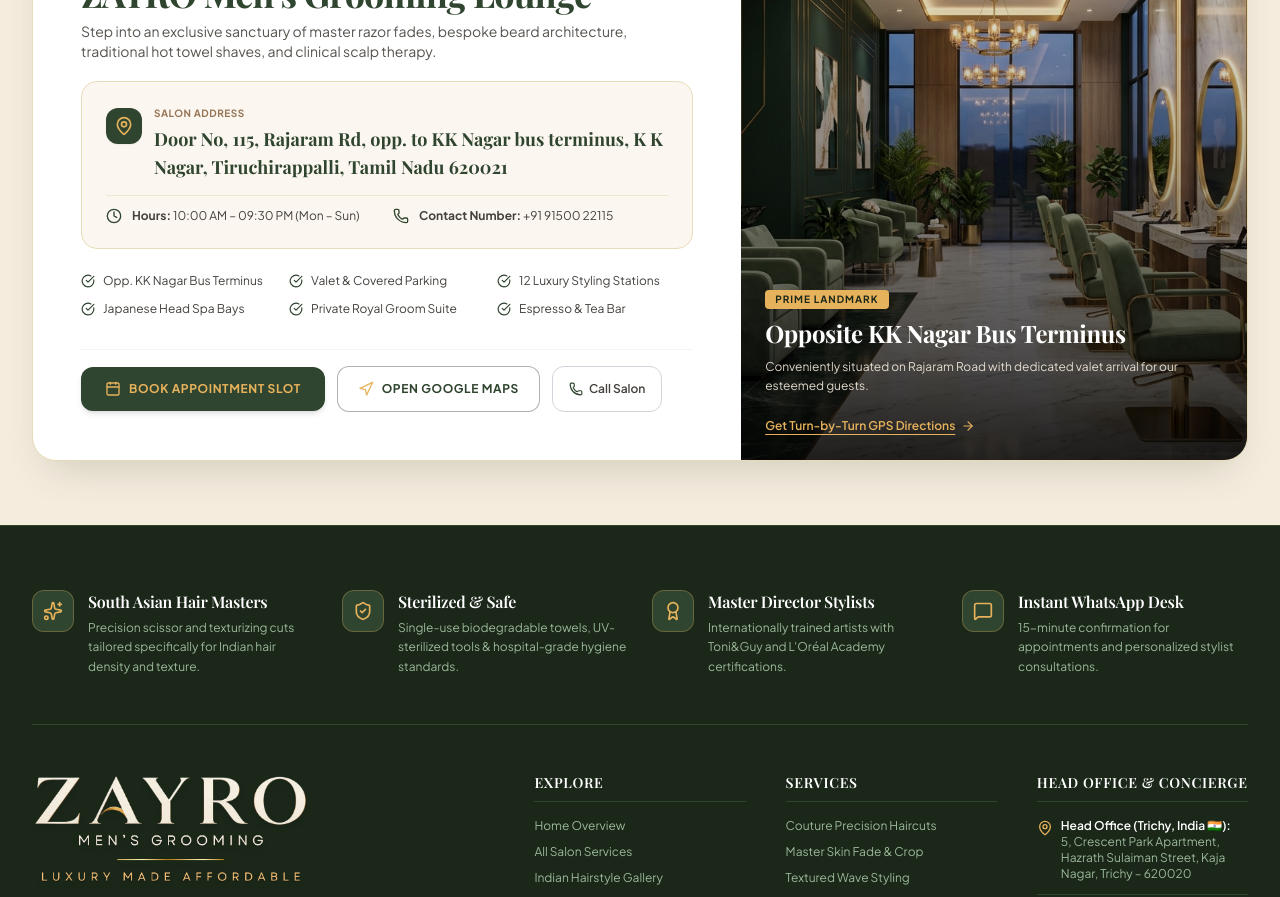
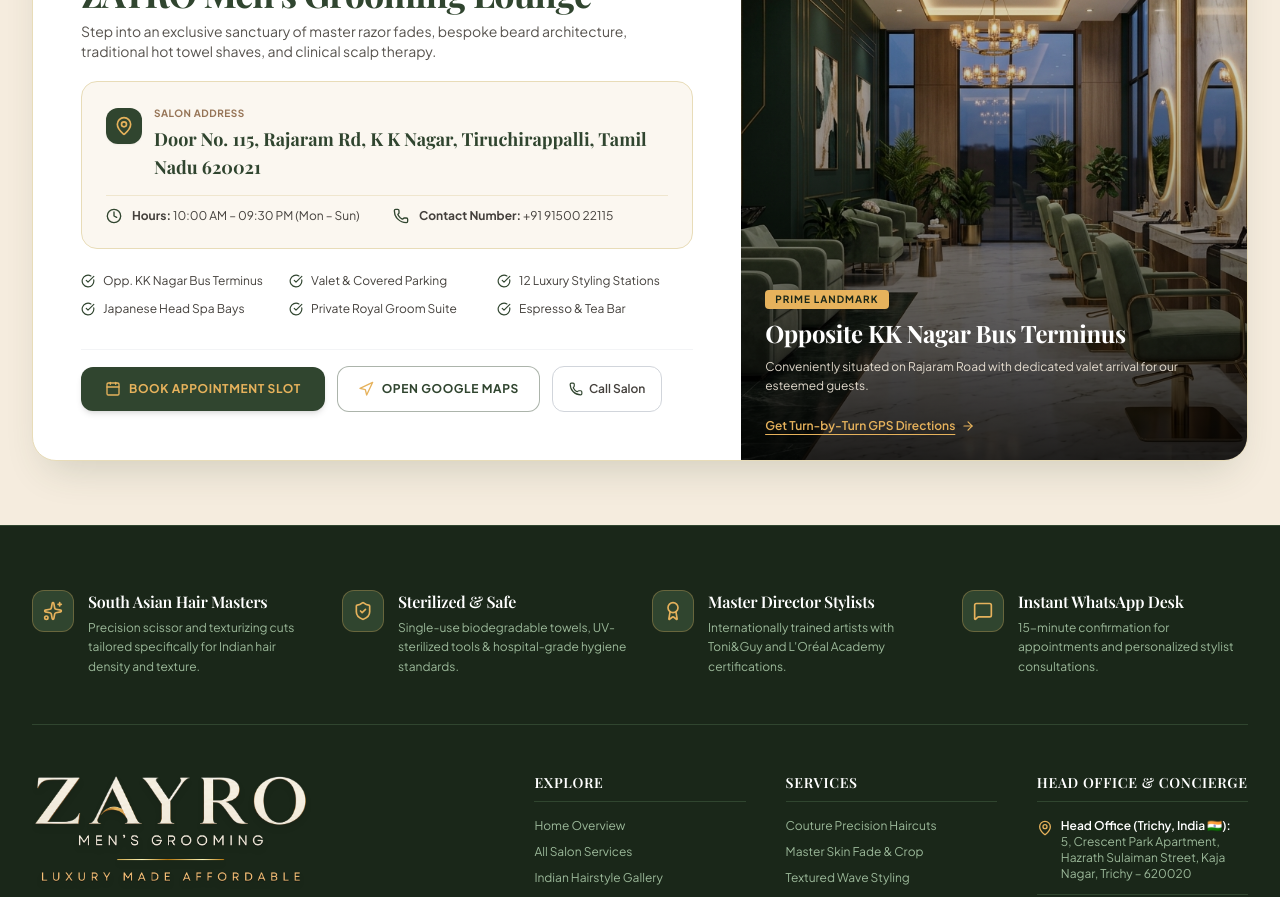
Before and after one commit to Kabish20/zayro, a React (Vite) app: page / in a window 1280 px wide. Shown: the part 5880-6777 px from the top of the page. Built offline with nearby package versions, Linux system fonts and the light colour scheme; a web font is replaced by a local one.

Commit message:
feat: add Footer, ContactView, HomeView components and locationsData module

```diff
--- a/src/components/Footer.jsx
+++ b/src/components/Footer.jsx
@@ -224,7 +224,7 @@ export default function Footer({ setCurrentView, openBooking }) {
                 <MapPin className="w-4 h-4 text-[#E6B25C] shrink-0 mt-0.5" />
                 <div>
                   <span className="font-semibold text-white block">Flagship Salon:</span>
-                  <span>Door No. 115, Rajaram Rd, opp. KK Nagar bus terminus, Trichy – 620021</span>
+                  <span>Door No. 115, Rajaram Rd, KK Nagar, Trichy – 620021</span>
                 </div>
               </div>
 
--- a/src/data/locationsData.js
+++ b/src/data/locationsData.js
@@ -12,7 +12,7 @@ export const salonLocations = [
     id: 'trichy-kk-nagar',
     city: 'Tiruchirappalli',
     name: "ZAYRO Men's Grooming Lounge — Flagship",
-    address: 'Door No. 115, Rajaram Rd, opp. to KK Nagar bus terminus, K K Nagar, Tiruchirappalli, Tamil Nadu 620021',
+    address: 'Door No. 115, Rajaram Rd, K K Nagar, Tiruchirappalli, Tamil Nadu 620021',
     landmark: 'Directly Opposite KK Nagar Bus Terminus',
     phone: '+91 91500 22115',
     whatsapp: '919150022115',
--- a/src/views/ContactView.jsx
+++ b/src/views/ContactView.jsx
@@ -74,7 +74,7 @@ export default function ContactView() {
                 <MapPin className="w-4 h-4 text-[#30452F] shrink-0 mt-0.5" />
                 <div>
                   <span className="font-bold text-[#30452F] block">Flagship Salon & Lounge:</span>
-                  <span>Door No, 115, Rajaram Rd, opp. to KK Nagar bus terminus, K K Nagar, Tiruchirappalli, Tamil Nadu 620021</span>
+                  <span>Door No. 115, Rajaram Rd, K K Nagar, Tiruchirappalli, Tamil Nadu 620021</span>
                 </div>
               </div>
 
@@ -132,7 +132,7 @@ export default function ContactView() {
               </div>
               <div className="py-1.5 border-b border-gray-200/60">
                 <span className="font-bold text-[#30452F] block">Flagship Lounge:</span>
-                <span className="text-gray-600">Door No. 115, Rajaram Rd, opp. KK Nagar Bus Terminus, Trichy – 620021</span>
+                <span className="text-gray-600">Door No. 115, Rajaram Rd, KK Nagar, Trichy – 620021</span>
               </div>
               <div className="flex justify-between items-center py-1">
                 <span className="font-medium text-gray-700">Valet & Parking</span>
--- a/src/views/HomeView.jsx
+++ b/src/views/HomeView.jsx
@@ -660,7 +660,7 @@ export default function HomeView({
                         Salon Address
                       </span>
                       <p className="font-serif text-base sm:text-lg font-bold text-[#30452F] leading-snug">
-                        Door No, 115, Rajaram Rd, opp. to KK Nagar bus terminus, K K Nagar, Tiruchirappalli, Tamil Nadu 620021
+                        Door No. 115, Rajaram Rd, K K Nagar, Tiruchirappalli, Tamil Nadu 620021
                       </p>
                     </div>
                   </div>
```
